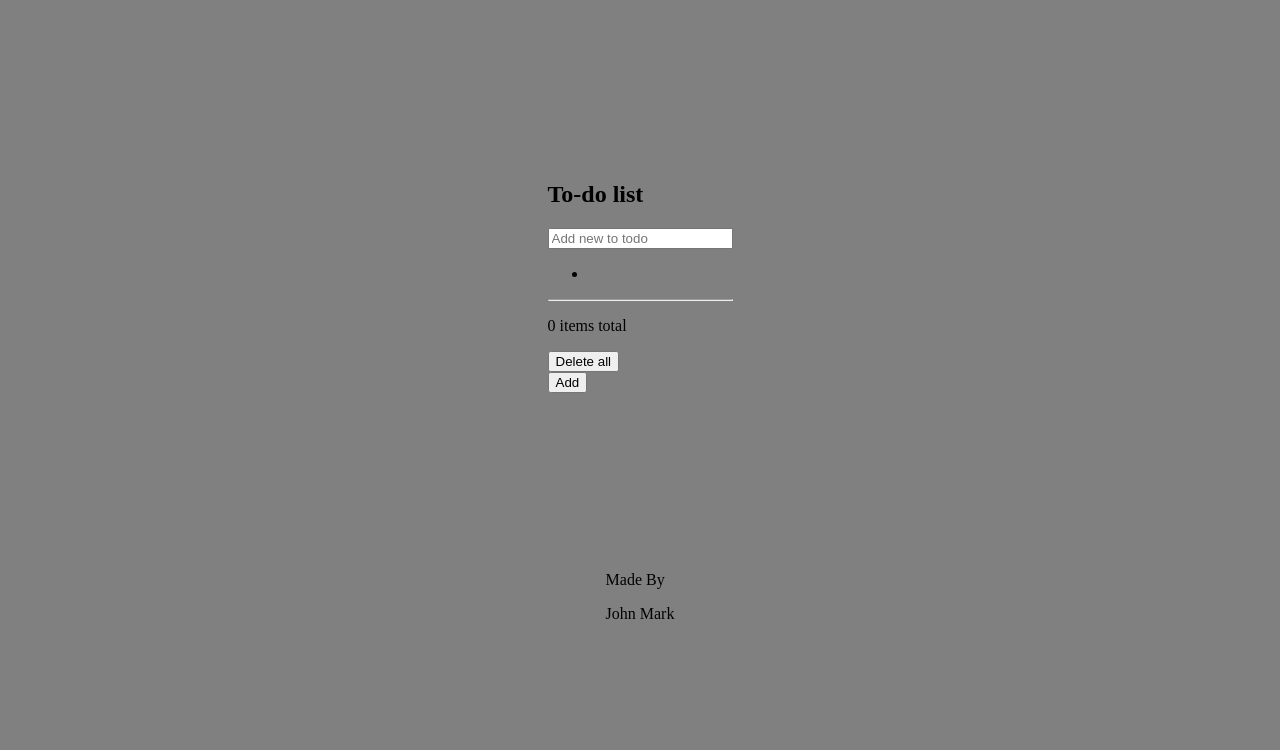
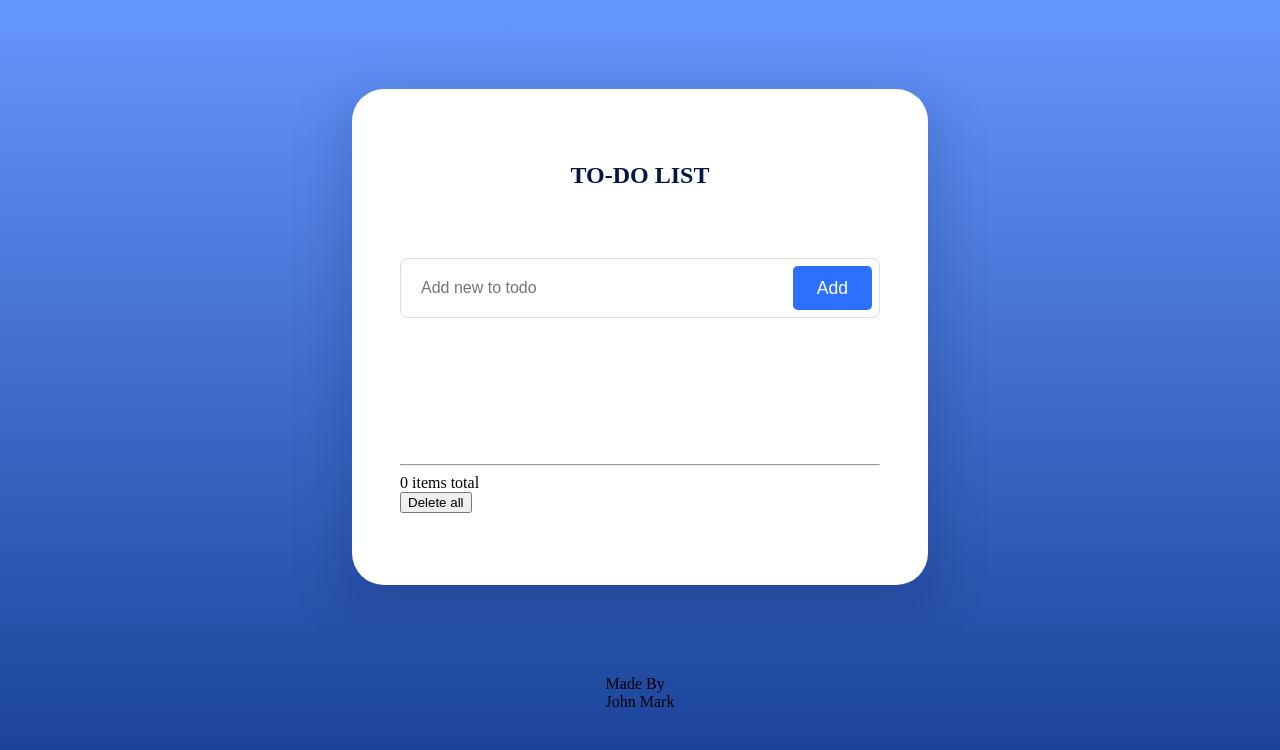
Before and after one commit to agsuuu/To-do-list, a plain HTML site: page index.html in a window 1280 px wide. Drawn offline with Linux system fonts and the light colour scheme.

Commit message:
css update

```diff
--- a/index.html
+++ b/index.html
@@ -11,6 +11,7 @@
         <h2>To-do list</h2>
         <div class="input">
             <input type="text" class="input-field" id="todoInput" placeholder="Add new to todo"/>
+            <button class="btn">Add</button>
         </div>
         <ul class="scroll">
             <li id="todoList"></li>
@@ -22,7 +23,6 @@
                 <button id="deleteButton">Delete all</button>
             </div>
         </div>
-        <button class="btn">Add</button>
 
     </section>
     <footer>
--- a/style.css
+++ b/style.css
@@ -1,12 +1,124 @@
+:root {
+    --gradient: linear-gradient(
+        180deg,
+        rgba(45,112,1253,0.73) 0%,
+        #163e92 100%
+    );
+    --dark: #001747;
+    --grey: #b1bacb;
+    --grey-border: rgba(210,210,210, 0.75);
+    --grey-light: #eeeeee;
+    --grey-dark: #405175;
+    --blue: #2d70fd;
+    --green: #00d8a7;
+    --white: #ffffff;
+
+}
 
 
 body {
+    background: var(--gradient);
     margin: 0;
     height: 100vh;
-    background: gray;
     display: flex;
     flex-direction: column;
     justify-content: space-evenly;
     align-items: center;
 
 }
+
+.btn{
+    color: var(--white);
+    font-size: 1.1rem;
+    padding: 0.7rem 1.5rem;
+    border-radius: 0.3rem;
+    background-color: var(--blue);
+    border: none;
+    position: absolute;
+    right: 0.5rem;
+    bottom: 0.5rem;
+
+}
+h1, h2, h3, h4, h5, h6, p {
+    margin:0;
+
+}
+/* Todo container */
+
+.todo {
+    display: flex;
+    flex-direction: column;
+    justify-content: space-around;
+    border-radius: 2rem;
+    background: var(--white);
+    padding: 3rem;
+    height: 50%;
+    width: 60%;
+    box-shadow: 0 1rem 3rem 1rem rgba(0,23,71,0.15);
+    max-width: 30rem;
+}
+
+h2 {
+    text-transform: uppercase;
+    height: 3rem;
+    color: var(--dark);
+    text-align: center;
+
+}
+
+.input {
+    position: relative;
+    display: flex;
+}
+.input-field {
+    width: 100%;
+    border: 0.06rem solid #d2d2d2bf;
+    border-radius: 0.5rem;
+    padding: 1.25rem;
+    font-size: 1rem;
+}
+
+input [type="text"]::placeholder {
+    color: var(--grey);
+
+}
+.todo-container{
+    display: flex;
+    gap: 1rem;
+}
+
+ul {
+    padding: 0;
+    margin: 0;
+    overflow-y: scroll;
+}
+li {
+    display: flex;
+    flex-direction: column;
+    gap: 1.2rem;
+    padding: 1.3rem;
+
+}
+
+#todoList p {
+    color: #8f98a8;
+
+}
+
+.disabled {
+    display: flex;
+    text-decoration: line-through;
+}
+
+input[type="checkbox"]::before {
+    content: "\2713";
+    display: inline-block;
+    width: 2rem;
+    height: 2rem;
+    font-size: 1.7rem;
+    text-align: center;
+    border: 0.06rem solid var(--grey-border);
+    border-radius: 50%;
+    color: transparent;
+
+}
```
